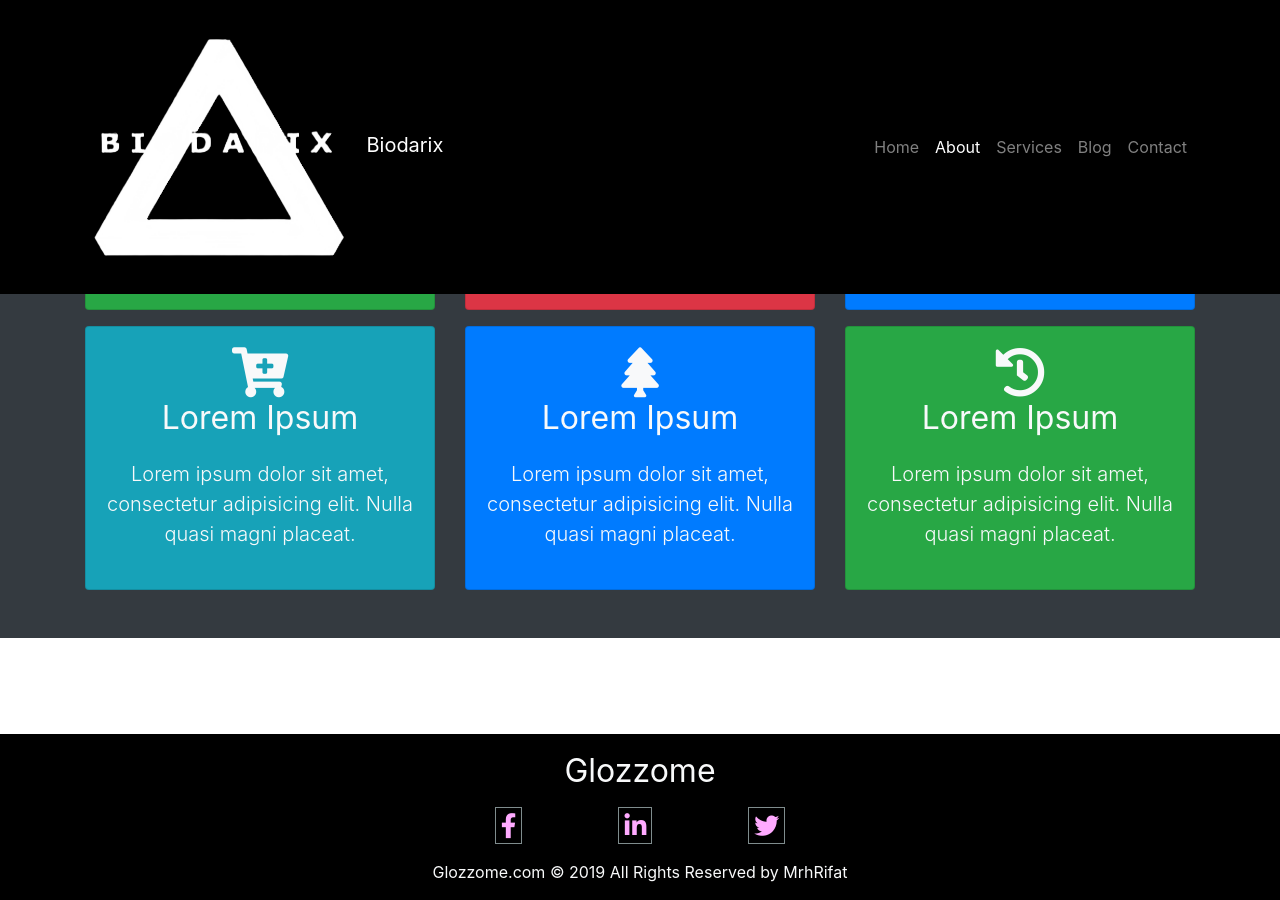
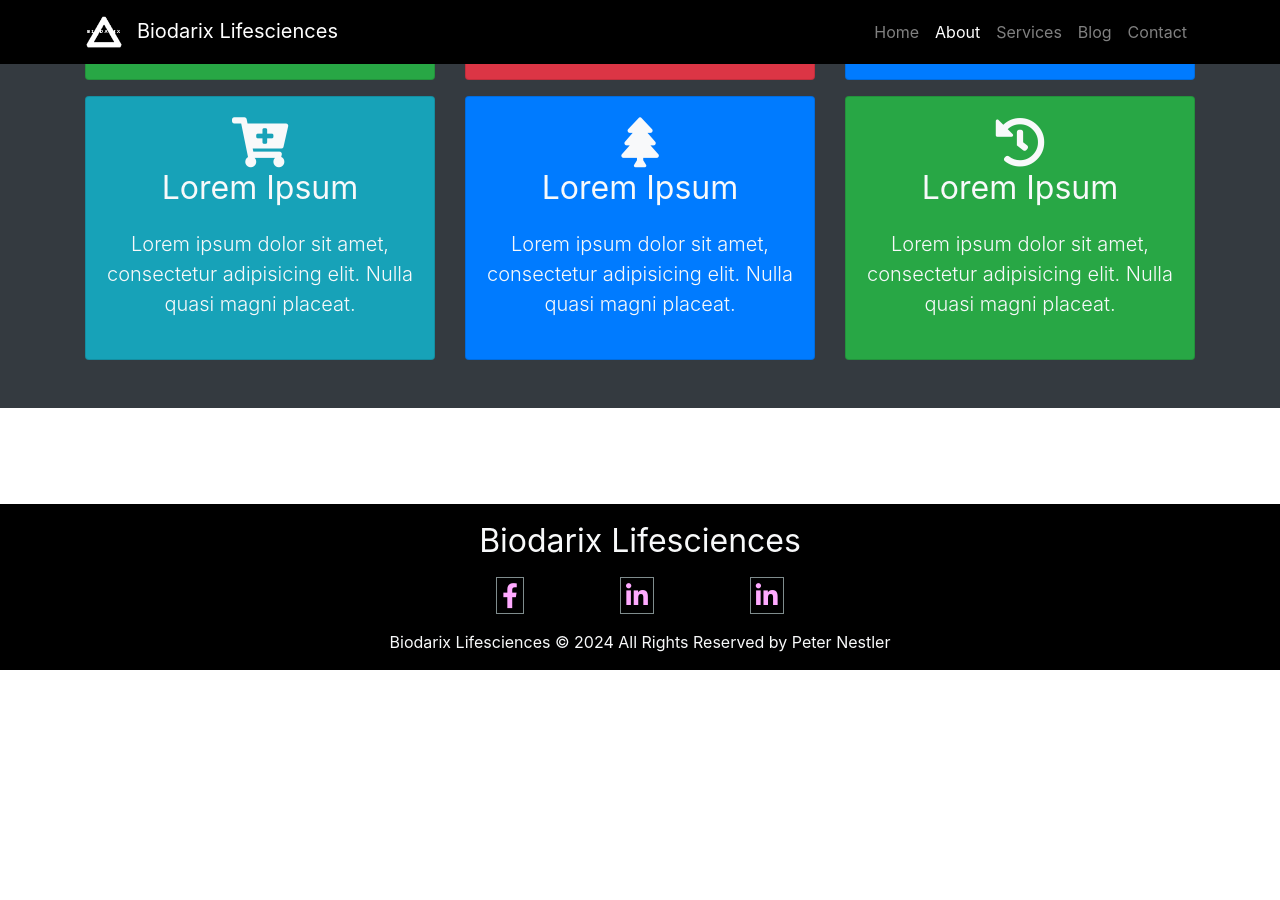
Before and after one commit to Biodarix/biodarix.github.io, a Jekyll site: the page about.html, which Jekyll copies as it is, in a window 1280 px wide and 900 px high, scrolled down 1078 px. Built offline with Jekyll 4.4.1, drawn with Linux system fonts in a browser that asks for light colours; after the commit the page ends 1748 px from its top, so only the background shows below that.

Commit message:
Update about.html

```diff
--- a/about.html
+++ b/about.html
@@ -17,8 +17,8 @@
 	<nav class="navbar navbar-dark navbar-expand-lg"  uk-sticky="top:100; animation: uk-animation-slide-top; bottom: #sticky-on-scroll-up">
 		<div class="container">
 			<a href="index.html" class="navbar-brand">
-				<img src="img/logo1.png" class="img-fluid p-0" style="width: 35%; filter: brightness(0) invert(1);">
-				<div class="ml-2 p-0 d-inline webT">Biodarix</div>
+				<img src="img/logo1.png" class="img-fluid p-0" style="width: 5%; filter: brightness(0) invert(1);">
+				<div class="ml-2 p-0 d-inline webT">Biodarix Lifesciences</div>
 			</a>
 			<button class="navbar-toggler navbar-toggler-right" data-toggle="collapse" data-target="#navBar">
 				<span class="navbar-toggler-icon"></span>
@@ -164,7 +164,7 @@
 	<div class="container">
 		<div class="row">
 			<div class="col">
-				<h2 class="display-5 mb-0 text-light">Glozzome</h2>
+				<h2 class="display-5 mb-0 text-light">Biodarix Lifesciences</h2>
 				<div class="d-flex flex-row justify-content-center p-3">
 					<div class="px-5">
 						<a href="#">
@@ -178,7 +178,7 @@
 					</div>
 					<div class="px-5">
 						<a href="#">
-							<i class="fab fa-twitter"></i>
+							<i class="fab fa-linkedin-in"></i>
 						</a>
 					</div>
 				</div>
@@ -186,7 +186,7 @@
 		</div>
 		<div class="row">
 			<div class="col">
-				Glozzome.com © 2019 All Rights Reserved by MrhRifat
+				Biodarix Lifesciences © 2024 All Rights Reserved by Peter Nestler
 			</div>
 		</div>
 	</div>
```
